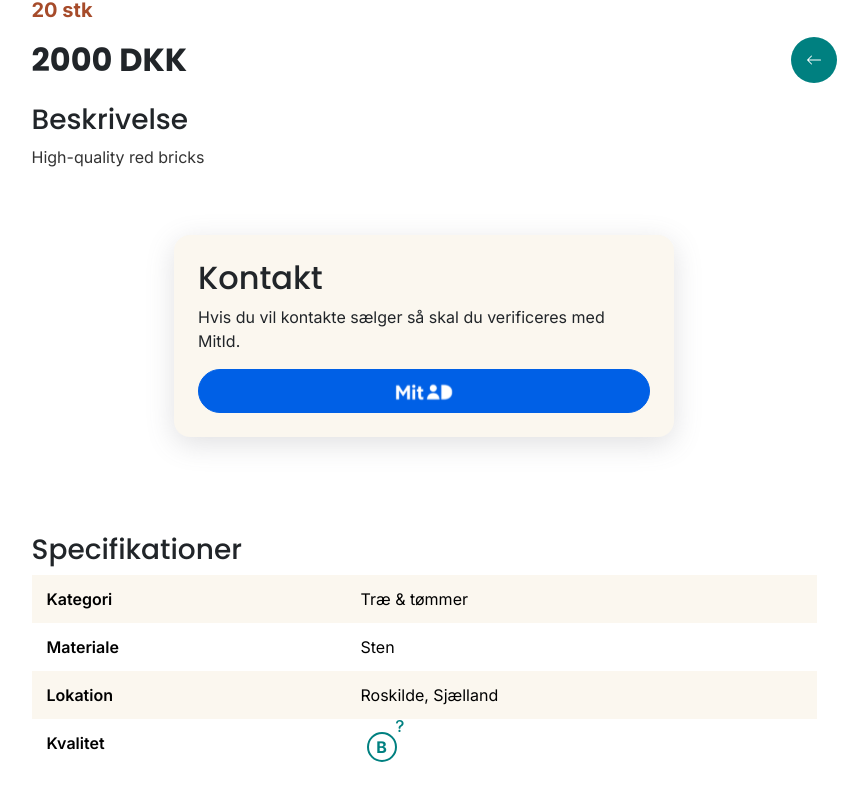
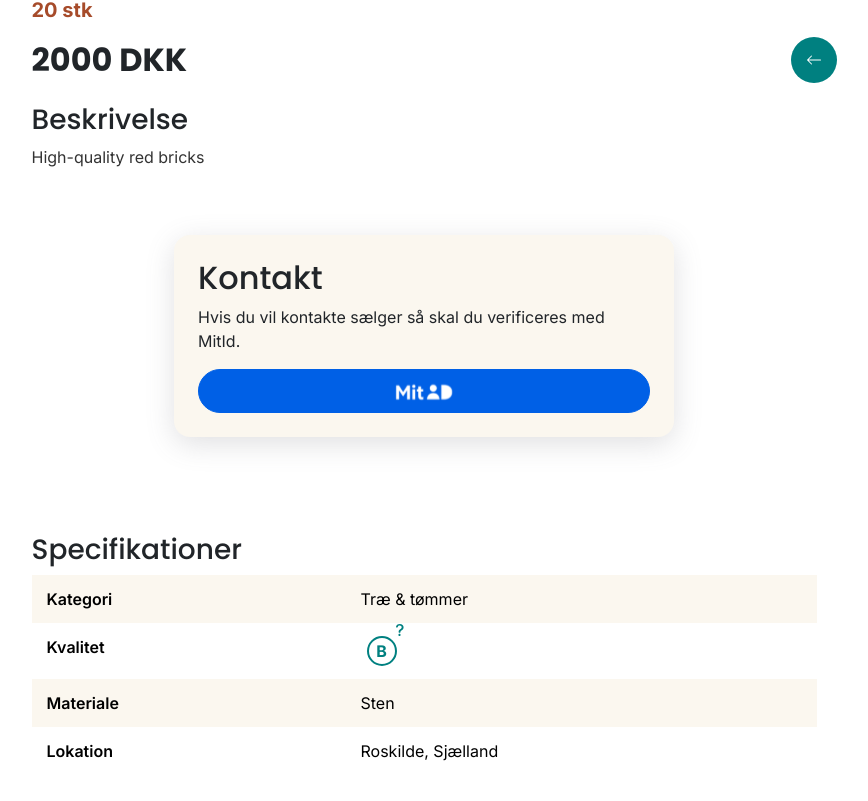
Before and after one commit to AlberteViendahl/gui_konstruktion, a Vue app: page /products/1 in a window 1280 px wide. Shown: the part 637-1438 px from the top of the page, without its empty margins (216-1084 px from the left). Built offline with nearby package versions, Linux system fonts and the light colour scheme; a web font is replaced by a local one.

Commit message:
ADJUSTED hardcoded data to show more details for product

```diff
--- a/src/components/Product.vue
+++ b/src/components/Product.vue
@@ -44,7 +44,12 @@
         <tbody>
           <tr>
             <td>Kategori</td>
-            <td>Træ & tømmer</td> </tr>
+            <td>Træ & tømmer</td>
+          </tr>
+          <tr>
+            <td>Kvalitet</td>
+            <td><Grading grading="B"/></td>
+          </tr>
           <tr v-if="material">
             <td>Materiale</td>
             <td>{{ material }}</td>
@@ -53,10 +58,27 @@
             <td>Lokation</td>
             <td>{{ location }}</td>
           </tr>
-          <tr>
-            <td>Kvalitet</td>
-            <td><Grading grading="B"/></td>
+          <tr v-if="height">
+            <td>Højde</td>
+            <td>{{ height }} cm</td>
           </tr>
+          <tr v-if="width">
+            <td>Bredde</td>
+            <td>{{ width }} cm</td>
+          </tr>
+          <tr v-if="weight">
+            <td>Vægt</td>
+            <td>{{ weight }} kg</td>
+          </tr>
+          <tr v-if="length">
+            <td>Længde</td>
+            <td>{{ length }} cm</td>
+          </tr>
+          <tr v-if="quantityvalue">
+            <td>Kvantitetsmål</td>
+            <td>{{ quantityvalue }}</td>
+          </tr>
+
         </tbody>
       </table>
     </div>
@@ -82,6 +104,10 @@ export default {
       type: Array,
       default: () => []
     },
+    height: { type: String, default: '' },
+    width: { type: String, default: '' },
+    length: { type: String, default: '' },
+    quantityvalue: { type: String, default: '' },
     price: [Number, String],
     quantity: { type: [Number, String], default: 1 },
     description: { type: String, default: '' },
--- a/src/pages/SingleViewProduct.vue
+++ b/src/pages/SingleViewProduct.vue
@@ -11,6 +11,11 @@
       :description="product.description"
       :location="product.location"
       :material="product.material"
+      :height="product.height"
+      :width="product.width"
+      :length="product.length"
+      :weight="product.weight"
+      :quantityvalue="product.quantityvalue"
     />
     <p v-else>Produkt ikke fundet</p>
     <BackButton />
@@ -79,6 +84,10 @@ export default {
           ],
           price: 500,
           quantity: 40,
+          quantityvalue: 'stk',
+          height: '5',
+          width: '32',
+          length: '240',
           description: 'Træbrædder i forskellige størrelser Træbrædder i forskellige størrelser Træbrædder i forskellige størrelser',
           location: 'Korsør, Sjælland',
           material: 'Træ'
```
